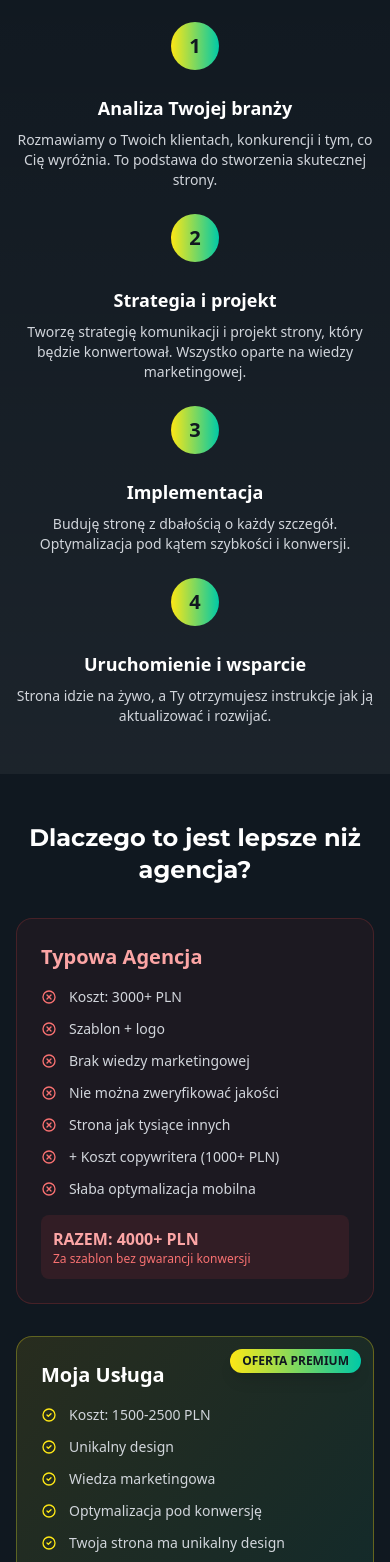
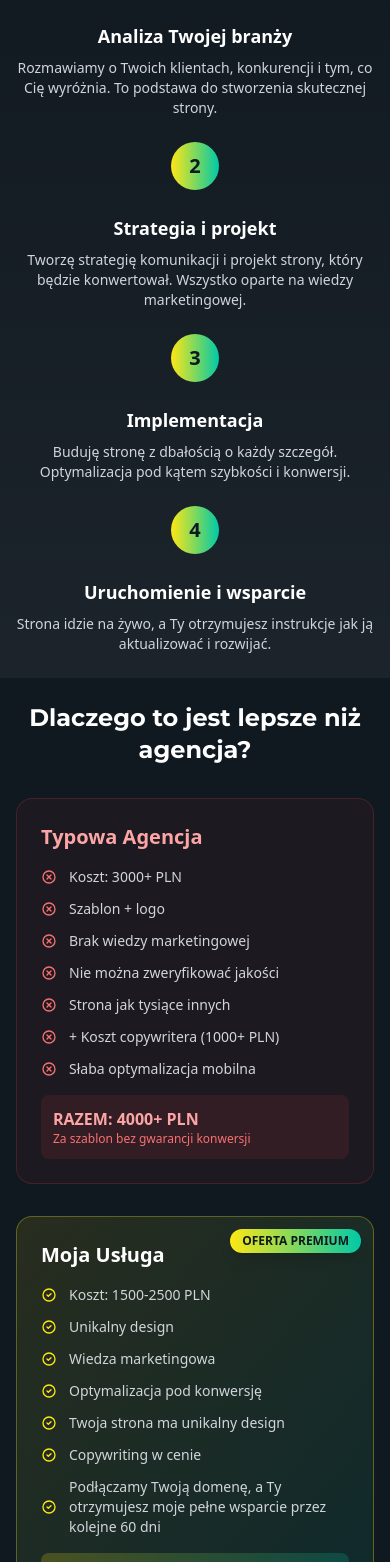
Before and after one commit to droziu/drozniak-landingpage2, a React (Vite) app: page /freelancer in a window 390 px wide. Shown: the part 3829-5391 px from the top of the page. Built offline with nearby package versions, Linux system fonts and the light colour scheme.

Commit message:
Update FreelancerLanding.tsx

```diff
--- a/components/FreelancerLanding.tsx
+++ b/components/FreelancerLanding.tsx
@@ -82,7 +82,7 @@ export const FreelancerLanding: React.FC = () => {
       </section>
 
       {/* Why Section */}
-      <section id="why" className="py-12 md:py-16 lg:py-20 px-4 md:px-6">
+      <section id="why" className="py-6 md:py-8 lg:py-10 px-4 md:px-6">
         <div className="container mx-auto max-w-6xl">
           <div className="text-center mb-8 md:mb-12">
             <h2 className="font-[Montserrat] text-2xl sm:text-3xl md:text-4xl lg:text-5xl font-bold mb-6 md:mb-8 text-white">
@@ -254,7 +254,7 @@ export const FreelancerLanding: React.FC = () => {
       </section>
 
       {/* Process Section */}
-      <section id="process" className="py-12 md:py-16 lg:py-20 px-4 md:px-6 bg-gradient-to-b from-transparent to-white/5">
+      <section id="process" className="py-6 md:py-8 lg:py-10 px-4 md:px-6 bg-gradient-to-b from-transparent to-white/5">
         <div className="container mx-auto max-w-4xl">
           <h2 className="font-[Montserrat] text-2xl sm:text-3xl md:text-4xl lg:text-5xl font-bold mb-8 md:mb-12 text-center text-white">
             Jak to działa?
@@ -293,7 +293,7 @@ export const FreelancerLanding: React.FC = () => {
       </section>
 
       {/* Pricing Comparison */}
-      <section id="pricing" className="py-12 md:py-16 lg:py-20 px-4 md:px-6">
+      <section id="pricing" className="py-6 md:py-8 lg:py-10 px-4 md:px-6">
         <div className="container mx-auto max-w-6xl">
           <h2 className="font-[Montserrat] text-2xl sm:text-3xl md:text-4xl lg:text-5xl font-bold mb-8 md:mb-12 text-center text-white">
             Dlaczego to jest lepsze niż agencja?
@@ -415,7 +415,7 @@ export const FreelancerLanding: React.FC = () => {
       </section>
 
       {/* CTA Section */}
-      <section id="cta" className="py-12 md:py-16 lg:py-20 px-4 md:px-6 bg-gradient-to-b from-white/5 to-transparent">
+      <section id="cta" className="py-6 md:py-8 lg:py-10 px-4 md:px-6 bg-gradient-to-b from-white/5 to-transparent">
         <div className="container mx-auto max-w-4xl text-center">
           <h2 className="font-[Montserrat] text-2xl sm:text-3xl md:text-4xl lg:text-5xl font-bold mb-6 md:mb-8 text-white">
             Gotowy na zmianę?
```
